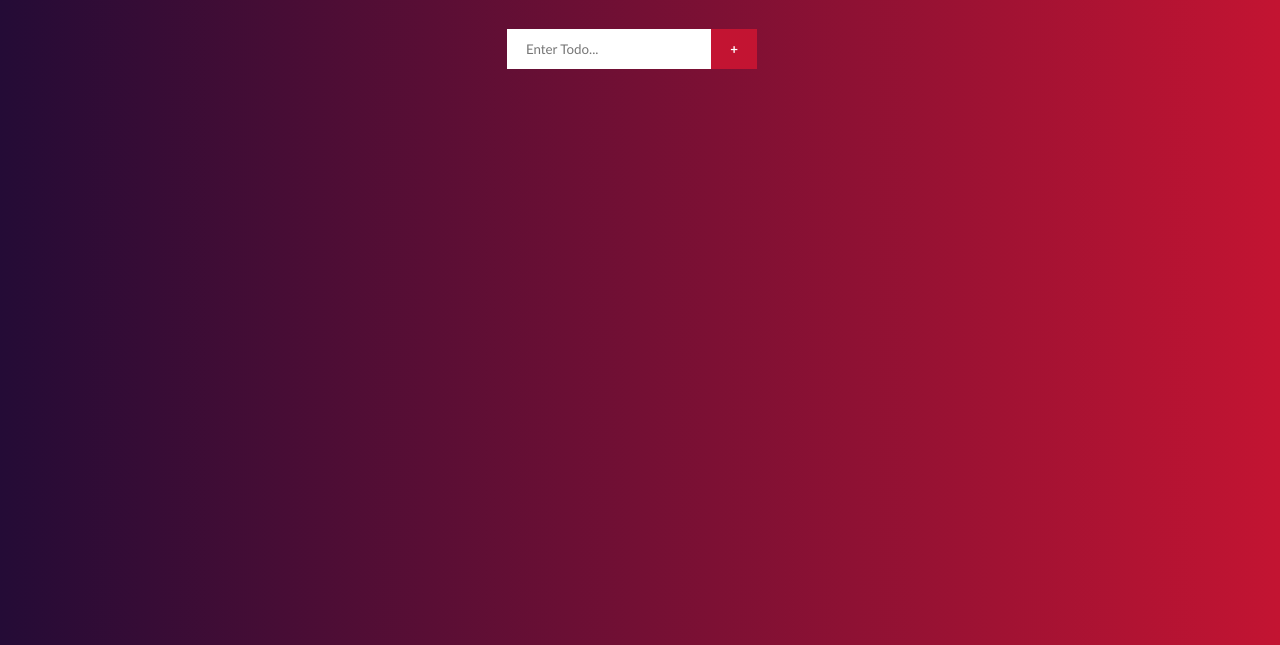
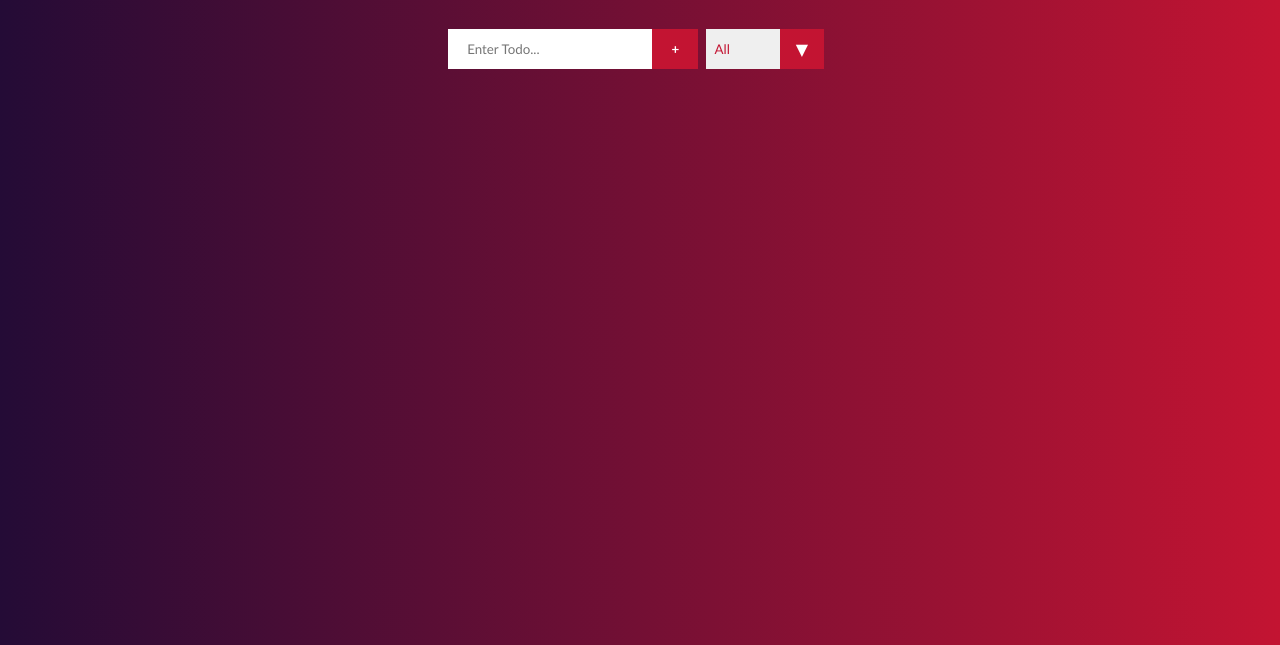
Before and after one commit to maecana/todo_list_js, a plain HTML site: page index.html in a window 1280 px wide. Shown: the part 155-800 px from the top of the page. Drawn offline with Linux system fonts and the light colour scheme.

Commit message:
Update UI

```diff
--- a/style.css
+++ b/style.css
@@ -14,9 +14,12 @@
 }
 
 body {
-    background: var(--default);  /* fallback for old browsers */
-    background: -webkit-linear-gradient(to right, var(--dark), var(--bruise));  /* Chrome 10-25, Safari 5.1-6 */
-    background: linear-gradient(to right, var(--dark), var(--bruise)); /* W3C, IE 10+/ Edge, Firefox 16+, Chrome 26+, Opera 12+, Safari 7+ */
+    /* fallback for old browsers */
+    background: var(--default);
+    /* Chrome 10-25, Safari 5.1-6 */
+    background: -webkit-linear-gradient(to right, var(--dark), var(--bruise));
+    /* W3C, IE 10+/ Edge, Firefox 16+, Chrome 26+, Opera 12+, Safari 7+ */
+    background: linear-gradient(to right, var(--dark), var(--bruise));
 
     color: white;
     font-size: 1rem;
@@ -40,7 +43,7 @@ body {
 
 .form {
     position: relative;
-    width: 20%;
+    width: 30%;
     height: 2.5rem;
     display: flex;
     justify-content: center;
@@ -77,7 +80,7 @@ body {
 
 .list-container {
     margin: 1.5rem 0rem;
-    width: 20%;
+    width: 30%;
 }
 
 .todo-list {
@@ -159,7 +162,7 @@ body {
 .filter-select {
     top: 0;
     left: 0;
-    width: 8rem;
+    width: 10rem;
 }
 
 select {
```
